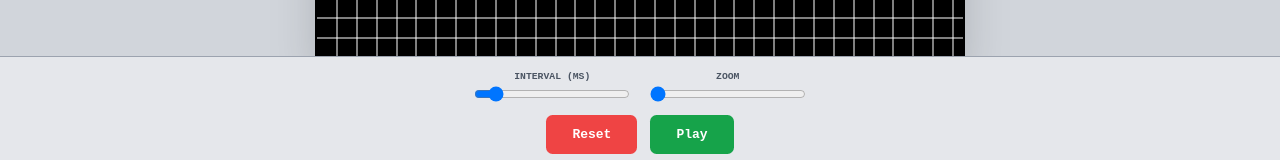
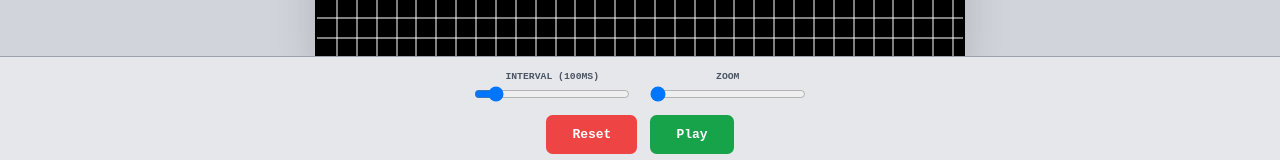
Before and after one commit to omerbenda/game-of-life, a React (Vite) app: page / in a window 1280 px wide. Shown: the part 633-793 px from the top of the page. Built offline with nearby package versions, Linux system fonts and the light colour scheme.

Commit message:
fix(App): Add specifying interval

```diff
--- a/src/Pages/AppPage/App.tsx
+++ b/src/Pages/AppPage/App.tsx
@@ -71,7 +71,7 @@ const AppPage = () => {
         <div className="flex flex-wrap justify-center gap-6 w-full max-w-2xl">
           <div className="flex flex-col items-center gap-1">
             <span className="text-xs font-bold uppercase text-gray-600">
-              Interval (ms)
+              Interval ({genInterval}ms)
             </span>
             <input
               type="range"
```
